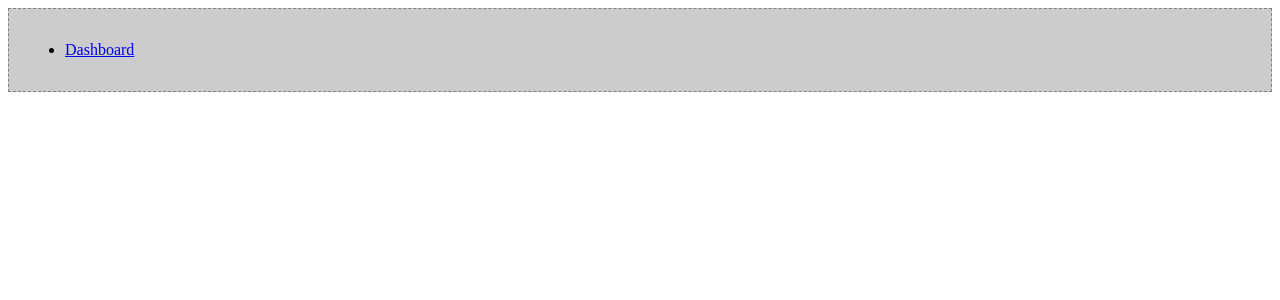
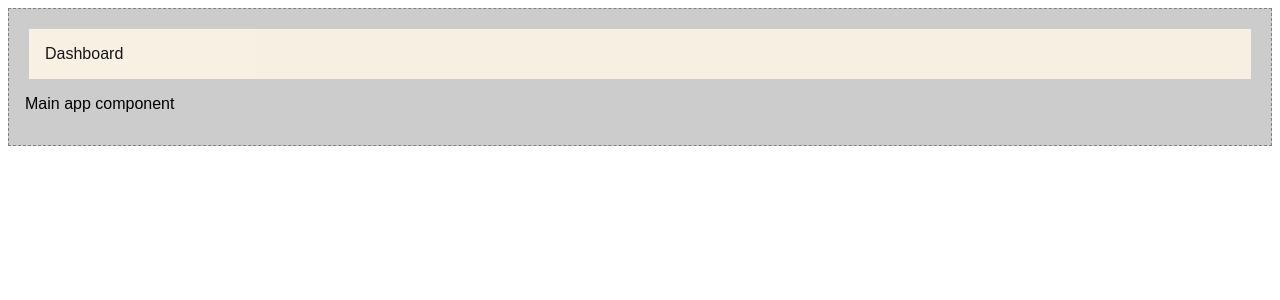
Before and after one commit to MatthewDahl/child-route-proofing, an Angular app: page / in a window 1280 px wide. Shown: the top 300 px of the page. Built offline with nearby package versions, Linux system fonts and the light colour scheme.

Commit message:
remove ul + implement flex nav layout

```diff
--- a/src/app/app.component.html
+++ b/src/app/app.component.html
@@ -1,7 +1,9 @@
 <main class="app">
-  <ul>
-    <li><a routerLink="dashboard">Dashboard</a></li>
-  </ul>
+  <div class="nav">
+    <a routerLink="dashboard" routerLinkActive="active-link">Dashboard</a>
+  </div>
+
+  <p>Main app component</p>
 
   <router-outlet></router-outlet>
 </main>
--- a/src/styles.css
+++ b/src/styles.css
@@ -1 +1,33 @@
 /* You can add global styles to this file, and also import other style files */
+
+html, body {
+  font-family: sans-serif;
+}
+
+.nav {
+  padding: 0.25rem;
+  margin: 0.25rem;
+  display: flex;
+  flex-flow: row nowrap;
+  /* justify-content: space-evenly; */
+  opacity: 0.89;
+  background: oldlace;
+}
+
+.nav a {
+  box-sizing: border-box;
+  display: block;
+  padding: 0.75rem;
+  text-decoration: none;
+  color: #000;
+}
+
+.nav a:hover,
+.nav .active-link {
+  background: grey;
+}
+
+
+.nav .active-link {
+  text-decoration: underline;
+}
```
Also changed, not shown: src/app/dashboard/beneficiaries/add/add.component.html (+7 -5 lines), src/app/dashboard/beneficiaries/beneficiaries.component.html (+4 -3 lines), src/app/dashboard/dashboard.component.html (+4 -3 lines).
